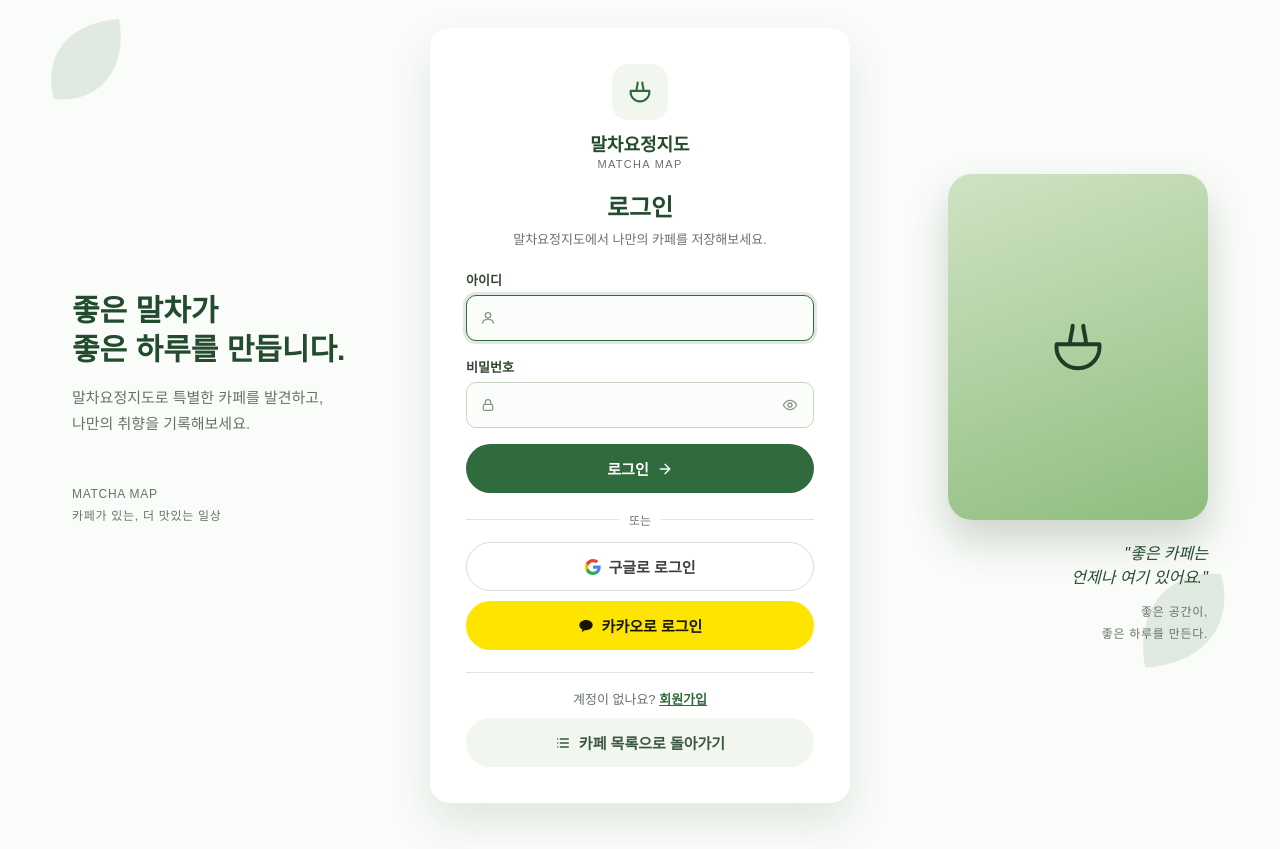
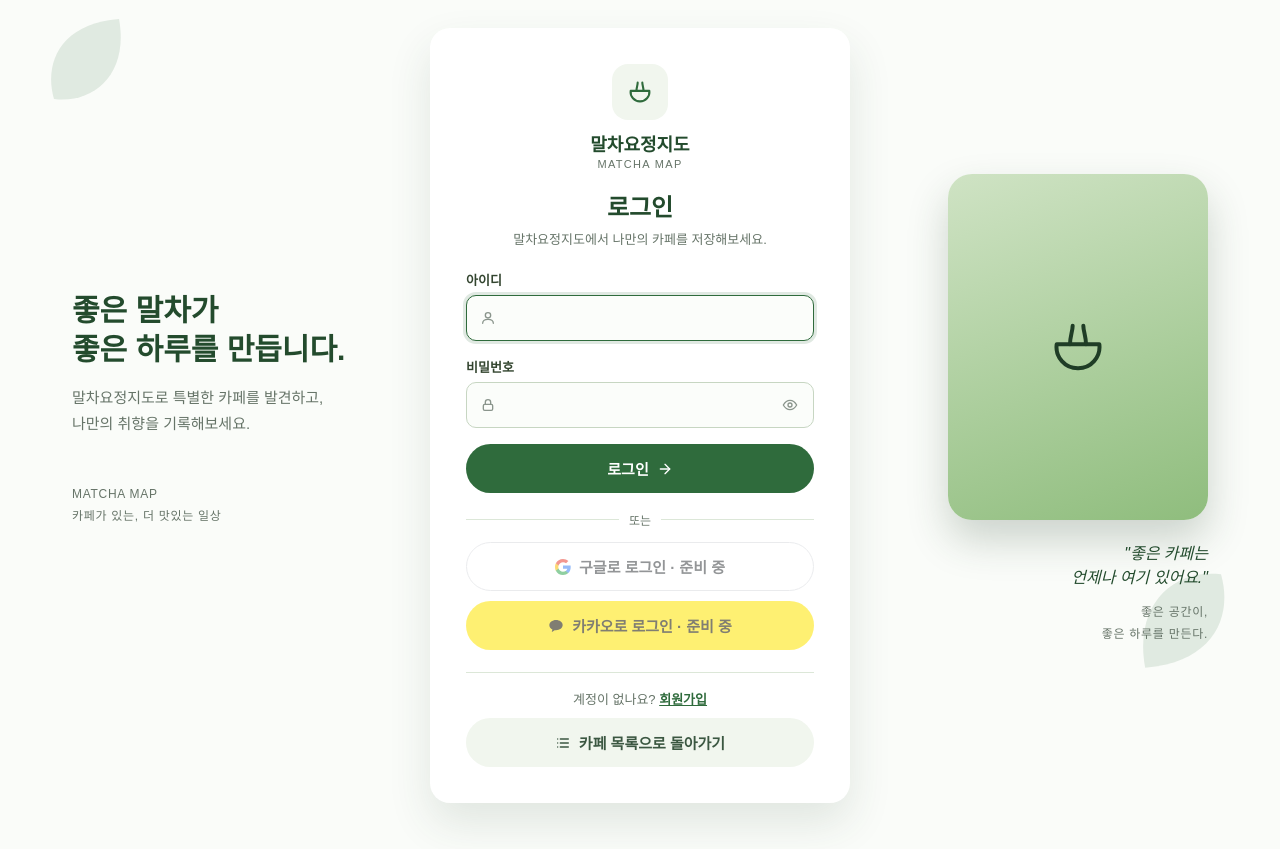
Before and after one commit to totoriri605-oss/matchamap, a Django app: page /accounts/login/ in a window 1280 px wide. Shown: the part 85-934 px from the top of the page. Run offline with Django 5.2, Linux system fonts and the light colour scheme.

Commit message:
fix: 키가 없는 구글/카카오 로그인 버튼을 '준비 중'으로 표시
SocialApp이 등록되지 않은 상태에서 버튼을 누르면 500 오류가 나던 문제를 해결.
context processor로 등록된 제공자만 활성 링크로 보여주고 테스트 3개 추가.

Co-Authored-By: Claude Sonnet 5.5 <noreply@anthropic.com>

```diff
--- /dev/null
+++ b/cafeapp/context_processors.py
@@ -0,0 +1,21 @@
+from allauth.socialaccount.adapter import get_adapter
+from django.utils.functional import SimpleLazyObject
+
+SOCIAL_PROVIDERS = ('google', 'kakao')
+
+
+def social_login(request):
+    """키(SocialApp)가 등록된 소셜 로그인 제공자만 True로 알려준다.
+
+    등록되지 않은 제공자의 로그인 주소를 열면 서버 오류(500)가 나므로,
+    템플릿에서 이 값을 보고 버튼을 켤지 '준비 중'으로 보여줄지 정한다.
+    값은 템플릿에서 실제로 쓸 때만 계산한다(lazy).
+    """
+    def configured():
+        adapter = get_adapter()
+        return {
+            provider: bool(adapter.list_apps(request, provider=provider))
+            for provider in SOCIAL_PROVIDERS
+        }
+
+    return {'social_login': SimpleLazyObject(configured)}
--- a/cafeapp/templates/registration/login.html
+++ b/cafeapp/templates/registration/login.html
@@ -373,6 +373,11 @@
             background-color: #fee500;
         }
 
+        .btn--disabled {
+            opacity: 0.55;
+            cursor: not-allowed;
+        }
+
         .login-card__signup {
             margin: 0;
             color: var(--muted);
@@ -485,20 +490,20 @@
 
                 <div class="login-card__or">또는</div>
 
-                <a class="btn btn--google" href="{% url 'google_login' %}">
+                <a class="btn btn--google{% if not social_login.google %} btn--disabled{% endif %}"{% if social_login.google %} href="{% url 'google_login' %}"{% else %} aria-disabled="true"{% endif %}>
                     <svg class="icon" viewBox="0 0 24 24" aria-hidden="true">
                         <path fill="#4285F4" d="M23.52 12.27c0-.85-.08-1.66-.22-2.45H12v4.63h6.47c-.28 1.49-1.13 2.76-2.41 3.6v3h3.9c2.28-2.1 3.56-5.2 3.56-8.78z"></path>
                         <path fill="#34A853" d="M12 24c3.24 0 5.95-1.07 7.93-2.9l-3.9-3c-1.08.73-2.46 1.16-4.03 1.16-3.1 0-5.72-2.09-6.66-4.9H1.3v3.09C3.27 21.3 7.31 24 12 24z"></path>
                         <path fill="#FBBC05" d="M5.34 14.36A7.2 7.2 0 0 1 4.96 12c0-.82.14-1.62.38-2.36V6.55H1.3A11.98 11.98 0 0 0 0 12c0 1.93.46 3.76 1.3 5.45l4.04-3.09z"></path>
                         <path fill="#EA4335" d="M12 4.75c1.76 0 3.34.61 4.58 1.79l3.44-3.44C17.94 1.19 15.24 0 12 0 7.31 0 3.27 2.7 1.3 6.55l4.04 3.09C6.28 6.84 8.9 4.75 12 4.75z"></path>
                     </svg>
-                    구글로 로그인
+                    구글로 로그인{% if not social_login.google %} · 준비 중{% endif %}
                 </a>
-                <a class="btn btn--kakao" href="{% url 'kakao_login' %}">
+                <a class="btn btn--kakao{% if not social_login.kakao %} btn--disabled{% endif %}"{% if social_login.kakao %} href="{% url 'kakao_login' %}"{% else %} aria-disabled="true"{% endif %}>
                     <svg class="icon" viewBox="0 0 24 24" fill="currentColor" aria-hidden="true">
                         <path d="M12 3C6.48 3 2 6.49 2 10.8c0 2.76 1.85 5.18 4.63 6.56-.2.73-.73 2.67-.84 3.08-.13.51.19.5.4.36.16-.11 2.62-1.78 3.68-2.5.68.1 1.39.15 2.13.15 5.52 0 10-3.49 10-7.8S17.52 3 12 3z"></path>
                     </svg>
-                    카카오로 로그인
+                    카카오로 로그인{% if not social_login.kakao %} · 준비 중{% endif %}
                 </a>
 
                 <div class="login-card__divider"></div>
--- a/config/settings.py
+++ b/config/settings.py
@@ -85,6 +85,7 @@ TEMPLATES = [
                 'django.template.context_processors.request',
                 'django.contrib.auth.context_processors.auth',
                 'django.contrib.messages.context_processors.messages',
+                'cafeapp.context_processors.social_login',
             ],
         },
     },
```
Also changed, not shown: cafeapp/test_social_login.py (added, +33 -0 lines).
